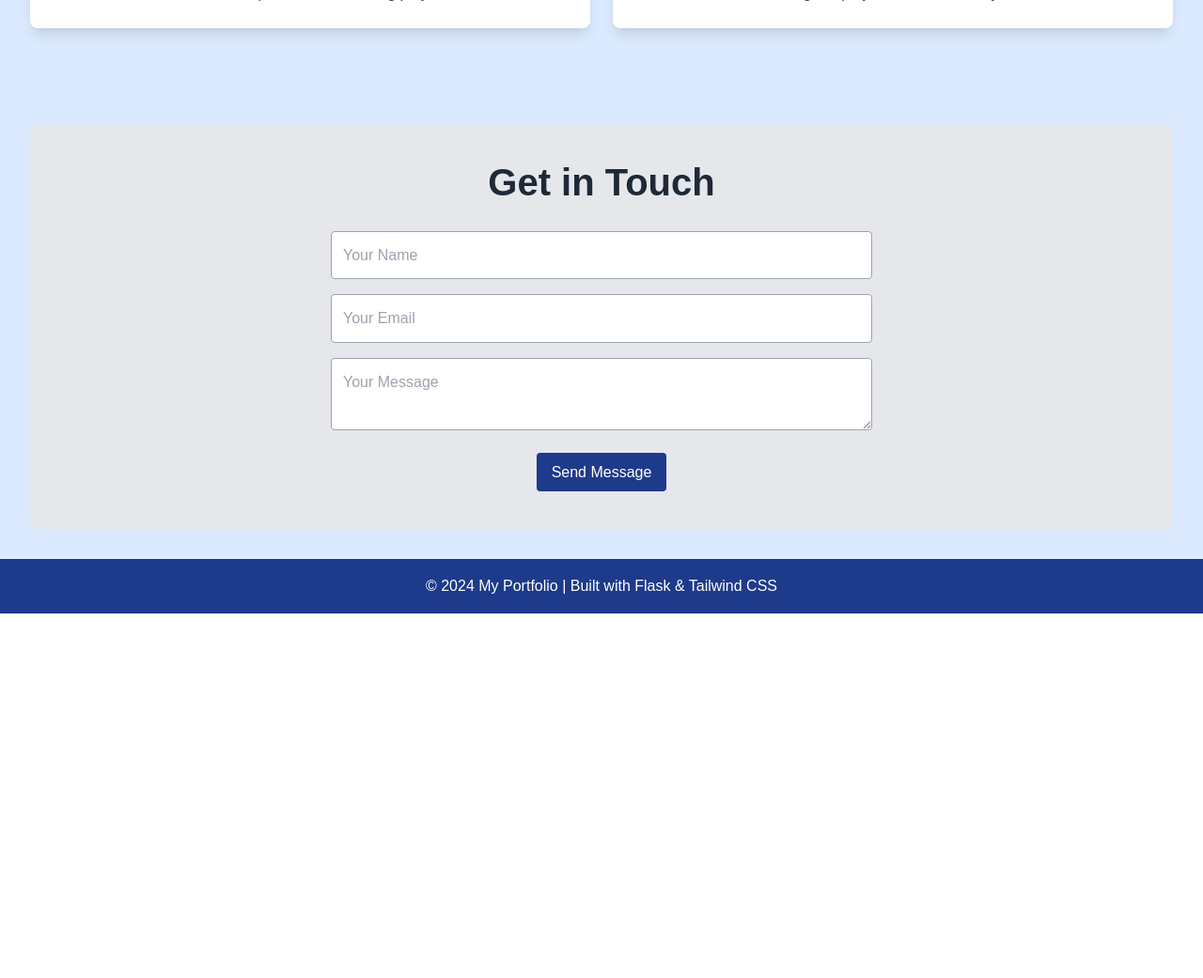
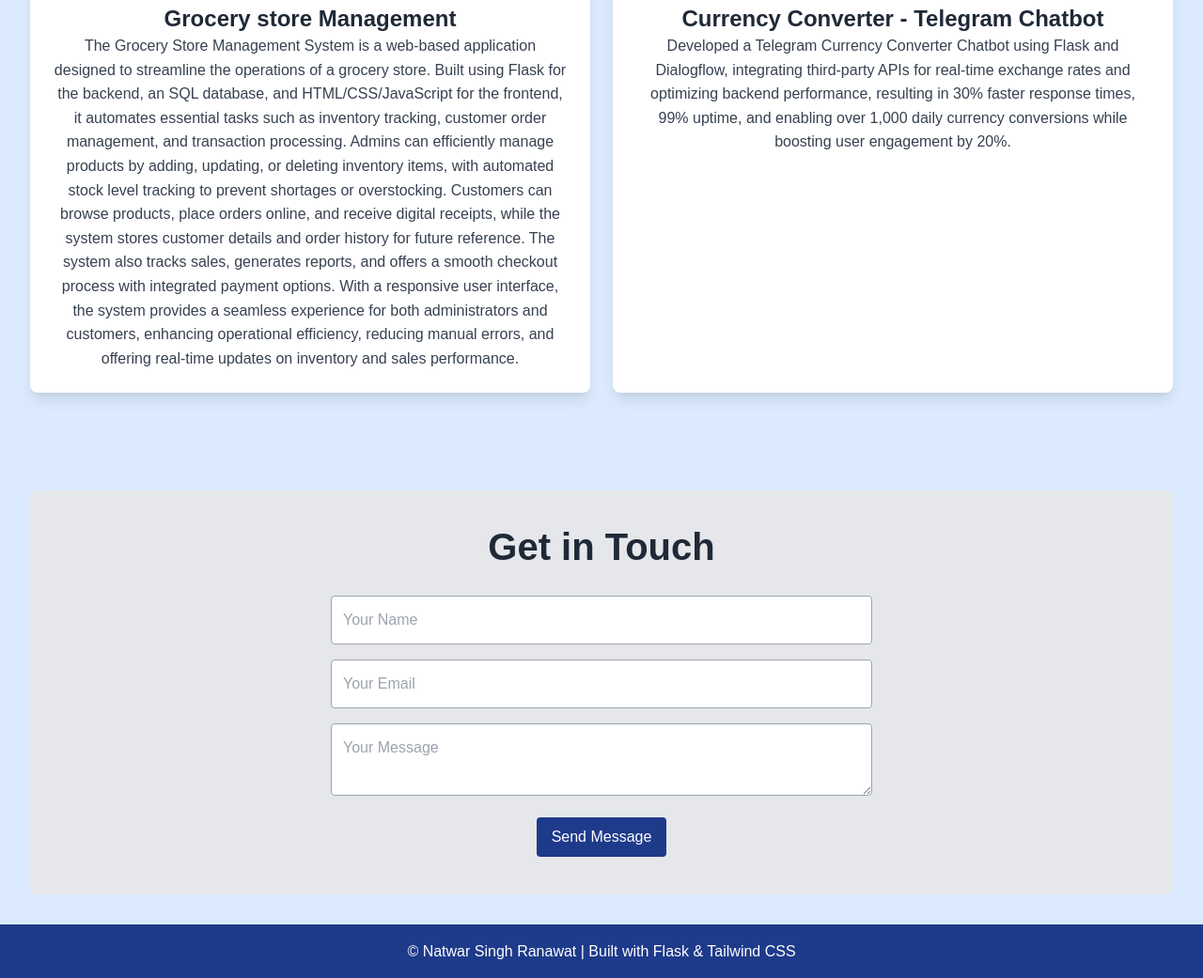
Before and after one commit to Natwarranawat/Natwarranawat-Myportfolio, a Flask app: page / in a window 1280 px wide. Shown: the part 680-1721 px from the top of the page at 94% size. Before the commit the page ends 1333 px from the top, so only its background shows below. Run offline with Flask 3, Linux system fonts and the light colour scheme.

Commit message:
add names

```diff
--- a/templates/base.html
+++ b/templates/base.html
@@ -27,7 +27,7 @@
     </main>
 
     <footer class="bg-blue-900 text-white text-center p-4">
-        <p>&copy; 2024 My Portfolio | Built with Flask & Tailwind CSS</p>
+        <p>&copy; Natwar Singh Ranawat | Built with Flask & Tailwind CSS</p>
     </footer>
 
     <!-- AOS JS -->
--- a/templates/index.html
+++ b/templates/index.html
@@ -4,21 +4,25 @@
 <section id="about" class="text-center p-10 bg-white shadow-lg rounded-lg mb-10" data-aos="fade-up" data-aos-duration="1000">
     <h2 class="text-4xl font-bold mb-4">About Me</h2>
     <p class="text-lg">
-        Hello! I'm a web developer skilled in HTML, CSS, JavaScript, and Python. Welcome to my portfolio!
+        Hello! I'm a passionate full-stack developer skilled in crafting responsive, user-friendly web applications using HTML, CSS, and JavaScript on the frontend, and building robust backend systems with Flask and MySQL. I focus on delivering seamless digital experiences, optimizing both performance and user engagement.
     </p>
 </section>
 
 <section id="projects" class="grid grid-cols-1 md:grid-cols-2 gap-6 my-10">
     <div class="bg-white p-6 rounded-lg shadow-lg" data-aos="zoom-in" data-aos-duration="1000">
         <img src="{{ url_for('static', filename='images/project1.png') }}" alt="Project 1" class="w-full h-48 object-cover rounded">
-        <h3 class="text-2xl font-semibold mt-4">Project 1</h3>
-        <p class="text-gray-700">A brief description of this amazing project.</p>
+        <h3 class="text-2xl font-semibold mt-4">Grocery store Management</h3>
+        <p class="text-gray-700">The Grocery Store Management System is a web-based application designed to streamline the operations of a grocery store. Built using Flask for the backend, an SQL database, and HTML/CSS/JavaScript for the frontend, it automates essential tasks such as inventory tracking, customer order management, and transaction processing.
+
+          Admins can efficiently manage products by adding, updating, or deleting inventory items, with automated stock level tracking to prevent shortages or overstocking. Customers can browse products, place orders online, and receive digital receipts, while the system stores customer details and order history for future reference. The system also tracks sales, generates reports, and offers a smooth checkout process with integrated payment options.
+
+          With a responsive user interface, the system provides a seamless experience for both administrators and customers, enhancing operational efficiency, reducing manual errors, and offering real-time updates on inventory and sales performance.</p>
     </div>
 
     <div class="bg-white p-6 rounded-lg shadow-lg" data-aos="zoom-in" data-aos-duration="1000" data-aos-delay="200">
         <img src="{{ url_for('static', filename='images/project2.png') }}" alt="Project 2" class="w-full h-48 object-cover rounded">
-        <h3 class="text-2xl font-semibold mt-4">Project 2</h3>
-        <p class="text-gray-700">Another great project to showcase my skills.</p>
+        <h3 class="text-2xl font-semibold mt-4">Currency Converter - Telegram Chatbot</h3>
+        <p class="text-gray-700">Developed a Telegram Currency Converter Chatbot using Flask and Dialogflow, integrating third-party APIs for real-time exchange rates and optimizing backend performance, resulting in 30% faster response times, 99% uptime, and enabling over 1,000 daily currency conversions while boosting user engagement by 20%.</p>
     </div>
 </section>
 
```
